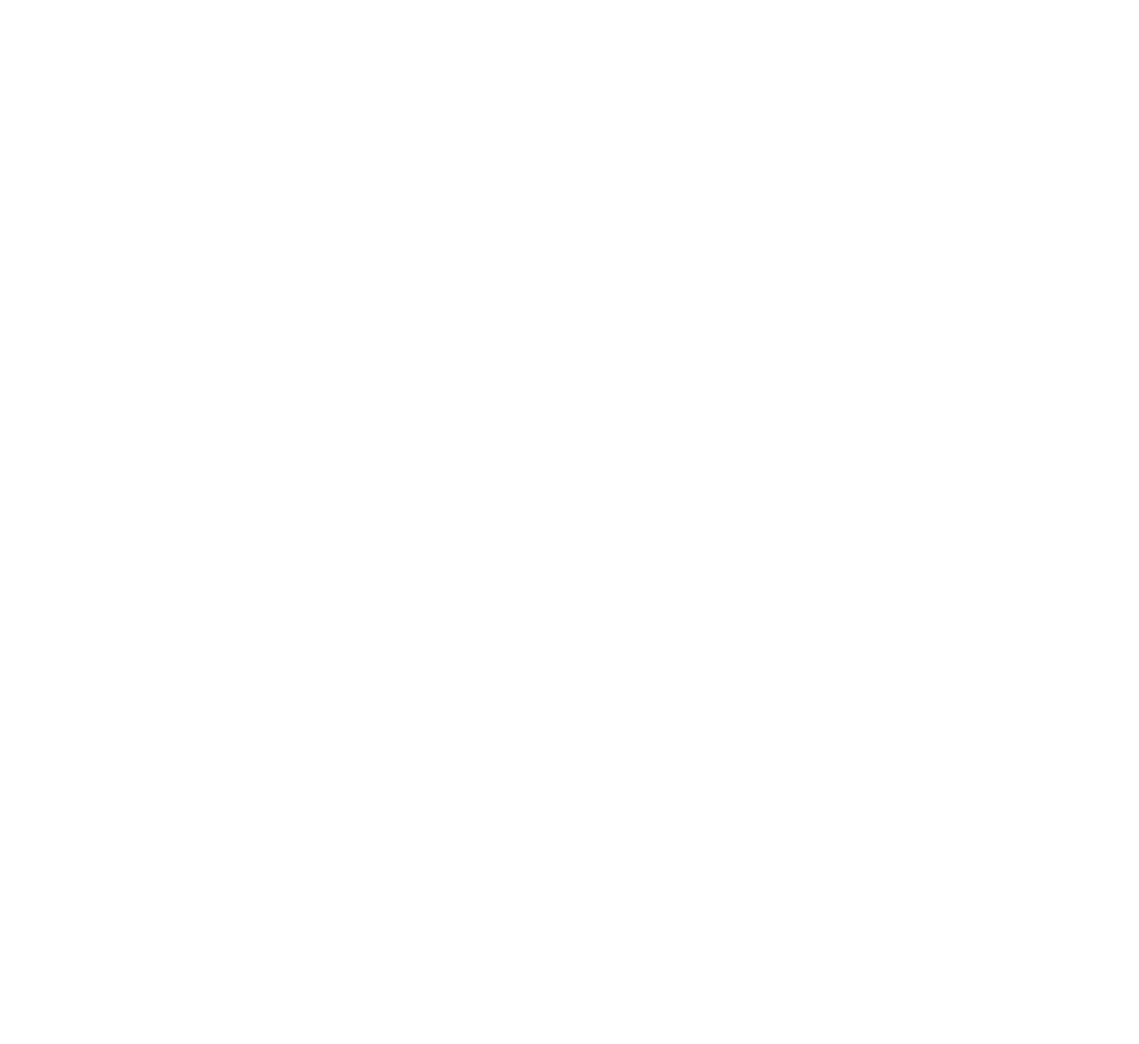
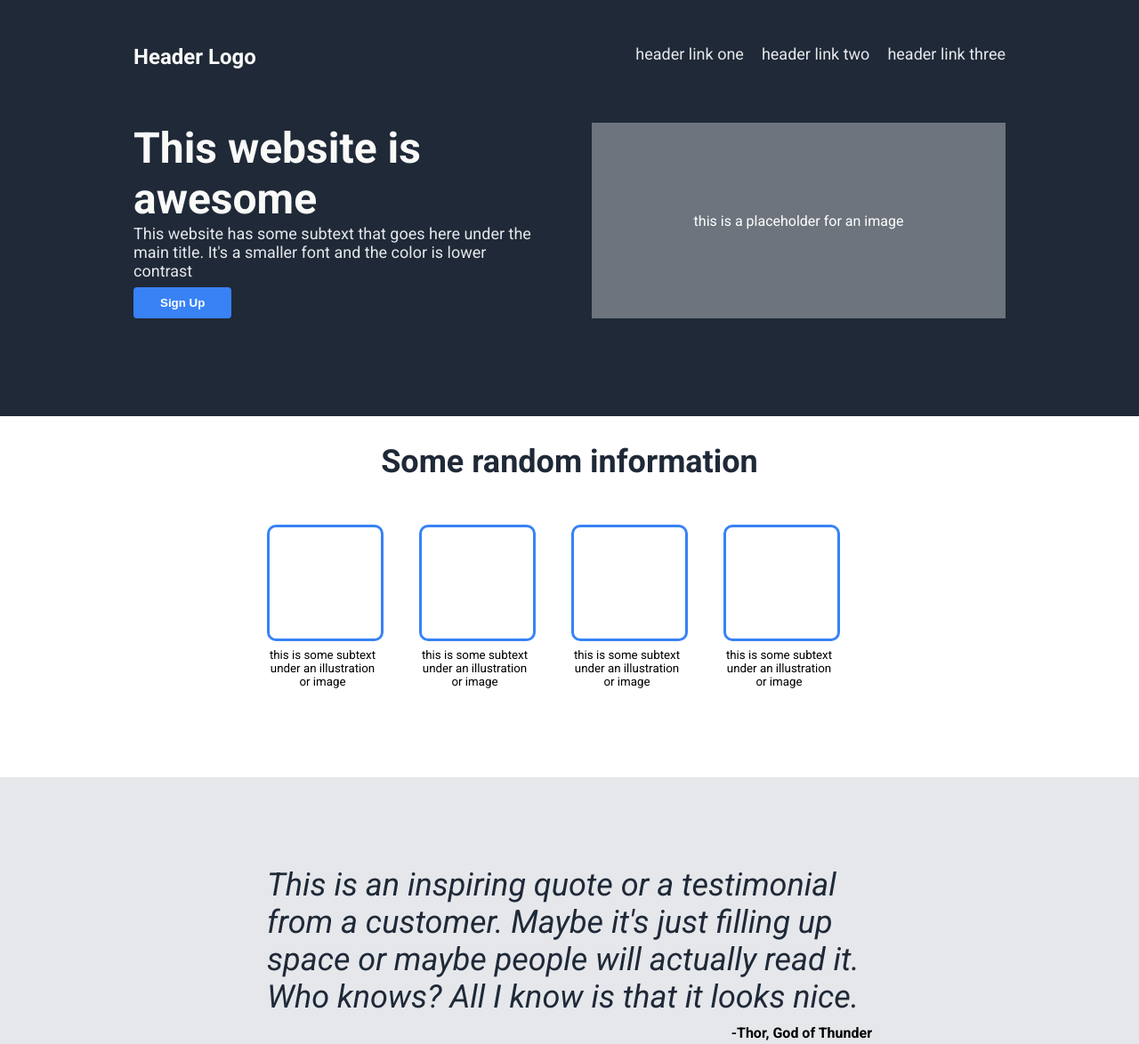
Before and after one commit to DiaPaus/TOP-Foundations-Landing-Page, a plain HTML site: page index.html in a window 1280 px wide. Shown: the top 1174 px of the page at 89% size. Before the commit the page ends 800 px from the top, so only its background shows below. Drawn offline with Linux system fonts and the light colour scheme.

Commit message:
Landing Page v1 completed

```diff
--- a/index.html
+++ b/index.html
@@ -7,6 +7,61 @@
     <link rel="stylesheet" href="style.css">
 </head>
 <body>
+<div class="header">
+    <div class="upper-side">
+        <p>Header Logo</p>
+        <ul>
+            <li><a href="www.google.com" target="_blank">header link one</a></li>
+            <li><a href="www.google.com" target="_blank">header link two</a></li>
+            <li><a href="www.google.com" target="_blank">header link three</a></li>
+        </ul>
+    </div>
+    <div class="lower-side">
+        <div class="left-side">
+            <h1>This website is awesome</h1>
+            <p>This website has some subtext that goes here under the main title. It's a smaller font and the color is lower contrast</p>
+            <button class="sign-up">Sign Up</button>
+        </div>
+        <div class="placeholder">this is a placeholder for an image</div>
+    </div>
+</div>
+<div class="random-info">
+    <h2>Some random information</h2>
+    <div class="content">
+        <div class="item">
+            <div class="item-content"></div>
+            <p>this is some subtext under an illustration or image</p>
+        </div>
+        <div class="item">
+            <div class="item-content"></div>
+            <p>this is some subtext under an illustration or image</p>
+        </div>
+        <div class="item">
+            <div class="item-content"></div>
+            <p>this is some subtext under an illustration or image</p>
+        </div>
+        <div class="item">
+            <div class="item-content"></div>
+            <p>this is some subtext under an illustration or image</p>
+        </div>
+    </div>
+</div>
+ <div class="quote">
+    <p class="quote-text">This is an inspiring quote or a testimonial from a customer.
+         Maybe it's just filling up space or maybe people will actually read it. Who knows?
+        All I know is that it looks nice. </p>
+    <p class="author">-Thor, God of Thunder</p>
+ </div>
+<div class="form">
+<div class="form-text">
+    <p class="call">Call to action! It's time!</p>
+    <small>Sign up for our product by clicking the button right over there!</small>
+</div>
+<button class="sign-up">Sign up</button>
+</div>
+<div class="footer">
+    <small>Copyright @ The Odin Project 2021</small>
+</div>
 
 </body>
 </html>
--- a/style.css
+++ b/style.css
@@ -0,0 +1,160 @@
+@import url('https://fonts.googleapis.com/css2?family=Roboto:ital,wght@0,100;0,300;0,400;0,500;0,700;0,900;1,100;1,300;1,400;1,500;1,700;1,900&display=swap');
+
+*{
+    margin:0;
+}
+
+body{
+    font-family: "Roboto", sans-serif;
+}
+
+.header{
+    background-color: #1F2937;
+    padding: 50px 150px
+}
+
+.upper-side{
+    display:flex;
+    justify-content: space-between;
+}
+
+.header .upper-side p{
+    font-size: 24px;
+    color:#F9FAF8;
+    font-weight: bolder;
+}
+
+ul{
+    display:flex;
+    gap:20px;
+}
+
+li{
+list-style: none;
+}
+
+a{
+    text-decoration: none;
+    font-size: 18px;
+    color:#e5e7eb;
+}
+
+.lower-side{
+    display:flex;
+    margin:60px 0px;
+}
+
+.header .lower-side p{
+    margin-bottom: 8px;
+    font-size: 18px;
+    color:#e5e7eb;
+}
+
+.lower-side .left-side{
+    width:50%;
+    padding-right:50px;
+}
+
+h1{
+    margin:0;
+    font-size: 48px;
+    font-weight:bolder;
+    color:#F9FAF8;
+}
+
+button{
+background-color: #3882F6;
+border-radius: 4px;
+border: none;
+padding: 10px 30px;
+color:white;
+font-weight: bolder;
+}
+
+.placeholder{
+    display:flex;
+    justify-content: center;
+    align-items: center;
+    width:50%;
+    background-color: rgba(255,255,255,0.35);
+    color:white;
+}
+
+.random-info{
+    text-align: center;
+}
+
+h2{
+    font-size: 36px;
+    font-weight: bolder;
+    color:#1F2937;
+    text-align: center;
+    padding:30px;
+}
+
+.content{
+    flex-wrap:wrap;
+    padding:20px 300px 100px 300px;
+    display:flex;
+    gap:40px;
+}
+
+.item p{
+font-size: smaller;
+margin-top: 8px;
+max-width:125px;
+}
+
+.item-content {
+    width:125px;
+    height:125px;
+    border-style: solid;
+    border-radius: 10px;
+    border-color: #3882F6;
+    border-width: 3px;
+}
+
+.quote {
+    background-color: #E5E7EB;
+    padding:100px 300px;
+}
+
+.quote .quote-text{
+    font-size: 36px;
+    font-weight:light;
+    font-style: italic;
+    color:#1F2937;
+}
+
+.quote .author{
+    text-align: right;
+    margin-top:10px;
+    font-weight: bolder;
+}
+
+.form{
+    margin:100px 275px;
+    padding: 50px 100px;
+    border-radius: 10px;
+    color:white;
+    display: flex;
+    justify-content: space-between;
+    background-color: #3882F6;
+}
+
+.form small{
+    color:#E5E7EB;
+}
+
+.form button{
+    border-style: solid;
+    }
+
+.footer{
+    background-color: #1F2937;
+    color:#E5E7EB;
+    padding:30px;
+    display:flex;
+    justify-content: center;
+    align-items: center;
+}
```
